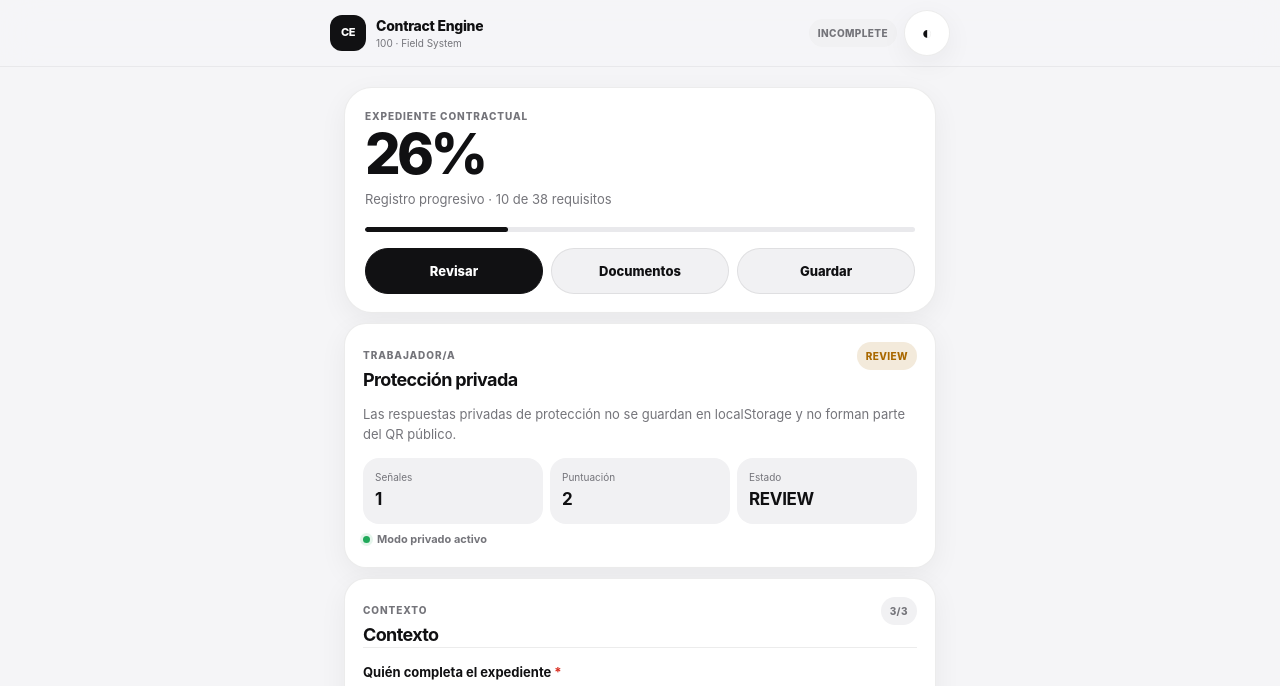
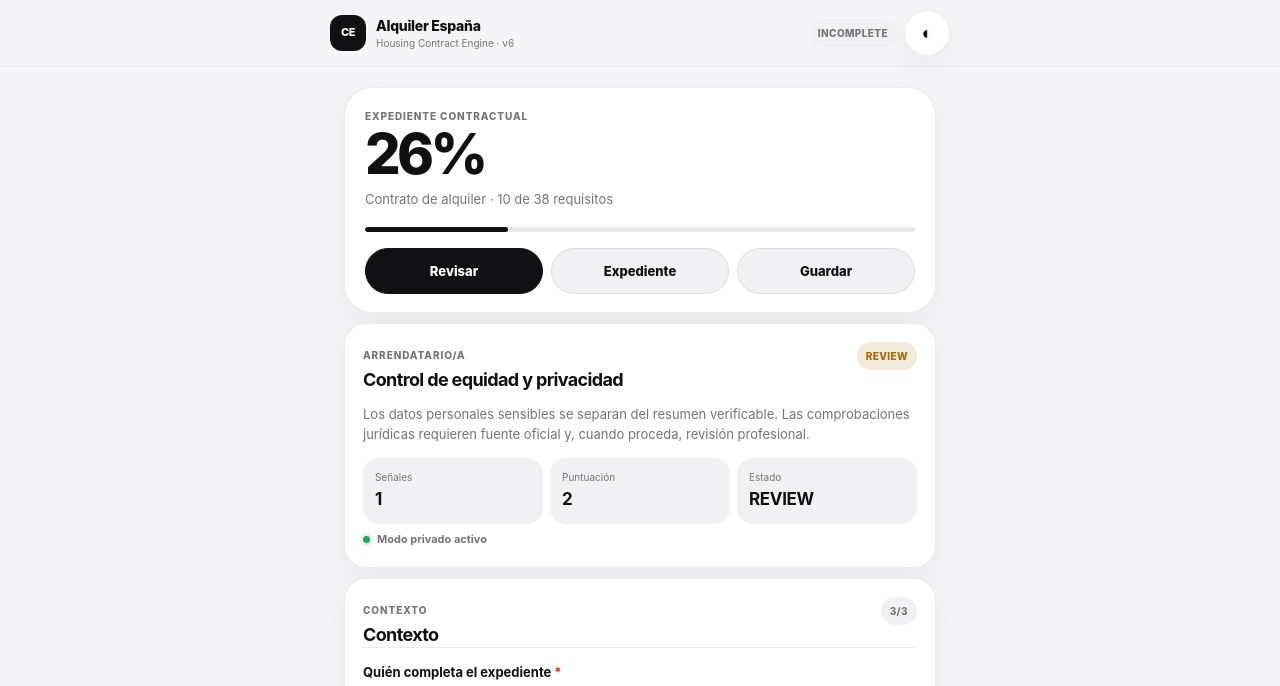
Before and after one commit to acastilloalejandro/-contract-engine-100, a website with bundled scripts: page index.html in a window 1280 px wide. Shown: the top 686 px of the page. Built offline with nearby package versions, Linux system fonts and the light colour scheme.

Commit message:
feat: rebrand UI for Spain housing rental

```diff
--- a/index.html
+++ b/index.html
@@ -15,15 +15,15 @@
 </head>
 <body>
 <div id="app" class="app-shell">
-<header class="topbar"><a class="brand" href="./" aria-label="Contract Engine 100"><span class="brand-mark" aria-hidden="true">CE</span><span><span class="brand-name">Contract Engine</span><span class="brand-sub">100 · Field System</span></span></a><div class="topbar-actions"><span id="stateBadge" class="pill">DRAFT</span><button id="themeBtn" class="icon-btn" type="button" aria-label="Cambiar tema">◐</button></div></header>
+<header class="topbar"><a class="brand" href="./" aria-label="Contract Engine 100"><span class="brand-mark" aria-hidden="true">CE</span><span><span class="brand-name">Alquiler España</span><span class="brand-sub">Housing Contract Engine · v6</span></span></a><div class="topbar-actions"><span id="stateBadge" class="pill">DRAFT</span><button id="themeBtn" class="icon-btn" type="button" aria-label="Cambiar tema">◐</button></div></header>
 <main class="world-content">
 <section id="formView" class="view" aria-labelledby="formTitle">
-<div class="world-hero"><div class="hero-kicker">EXPEDIENTE CONTRACTUAL</div><div id="progressValue" class="hero-value">0%</div><div id="formTitle" class="hero-sub">Registro progresivo · <span id="progressText">0 de 0 requisitos</span></div><div class="progress-track"><div id="progressBar" class="progress-bar"></div></div><div class="quick-actions"><button id="reviewBtn" class="quick-action primary" type="button">Revisar</button><button id="docsBtn" class="quick-action" type="button">Documentos</button><button id="saveBtn" class="quick-action" type="button">Guardar</button></div></div>
-<section class="privacy-card"><div class="section-head"><div><span class="eyebrow">TRABAJADOR/A</span><h2>Protección privada</h2></div><span id="riskPill" class="pill normal">NORMAL</span></div><p class="muted">Las respuestas privadas de protección no se guardan en localStorage y no forman parte del QR público.</p><div class="metric-grid"><div class="mini-card"><span>Señales</span><strong id="riskFlags">0</strong></div><div class="mini-card"><span>Puntuación</span><strong id="riskScore">0</strong></div><div class="mini-card"><span>Estado</span><strong id="riskState">NORMAL</strong></div></div><div class="privacy-state" role="status"><span class="status-dot" aria-hidden="true"></span>Modo privado activo</div></section>
+<div class="world-hero"><div class="hero-kicker">EXPEDIENTE CONTRACTUAL</div><div id="progressValue" class="hero-value">0%</div><div id="formTitle" class="hero-sub">Contrato de alquiler · <span id="progressText">0 de 0 requisitos</span></div><div class="progress-track"><div id="progressBar" class="progress-bar"></div></div><div class="quick-actions"><button id="reviewBtn" class="quick-action primary" type="button">Revisar</button><button id="docsBtn" class="quick-action" type="button">Expediente</button><button id="saveBtn" class="quick-action" type="button">Guardar</button></div></div>
+<section class="privacy-card"><div class="section-head"><div><span class="eyebrow">ARRENDATARIO/A</span><h2>Control de equidad y privacidad</h2></div><span id="riskPill" class="pill normal">NORMAL</span></div><p class="muted">Los datos personales sensibles se separan del resumen verificable. Las comprobaciones jurídicas requieren fuente oficial y, cuando proceda, revisión profesional.</p><div class="metric-grid"><div class="mini-card"><span>Señales</span><strong id="riskFlags">0</strong></div><div class="mini-card"><span>Puntuación</span><strong id="riskScore">0</strong></div><div class="mini-card"><span>Estado</span><strong id="riskState">NORMAL</strong></div></div><div class="privacy-state" role="status"><span class="status-dot" aria-hidden="true"></span>Modo privado activo</div></section>
 <div id="sections"></div>
-<section class="panel"><div class="section-head"><div><span class="eyebrow">CONTROL</span><h2>Listo para revisión</h2></div><span id="validationPill" class="pill good">0 errores</span></div><div id="validationSummary" class="summary-list"></div><button id="reviewBtnBottom" class="primary-btn" type="button">Revisar expediente</button><p id="saveState" class="microcopy">Borrador local listo.</p></section>
+<section class="panel"><div class="section-head"><div><span class="eyebrow">CONTROL</span><h2>Listo para revisión</h2></div><span id="validationPill" class="pill good">0 errores</span></div><div id="validationSummary" class="summary-list"></div><button id="reviewBtnBottom" class="primary-btn" type="button">Revisar contrato</button><p id="saveState" class="microcopy">Borrador local listo.</p></section>
 </section>
-<section id="reviewView" class="view hidden"><div class="world-section-title"><span class="eyebrow">REVIEW</span><h1>Centro de revisión</h1><p class="muted">Datos, documentos, diferencias y señales antes de preparar una firma.</p></div><div id="reviewSummary"></div><div id="reviewDocs"></div><div id="reviewDiff"></div><div class="panel"><div class="button-row"><button id="backFormBtn" class="secondary-btn" type="button">Volver</button><button id="prepareBtn" class="primary-btn" type="button">Preparar firma</button></div><p class="microcopy">Preparar firma no es firmar. La firma electrónica real requiere un proveedor o servidor.</p></div></section>
+<section id="reviewView" class="view hidden"><div class="world-section-title"><span class="eyebrow">REVIEW</span><h1>Revisión del alquiler</h1><p class="muted">Renta, garantías, gastos, documentación, cambios y controles legales antes de firmar.</p></div><div id="reviewSummary"></div><div id="reviewDocs"></div><div id="reviewDiff"></div><div class="panel"><div class="button-row"><button id="backFormBtn" class="secondary-btn" type="button">Volver</button><button id="prepareBtn" class="primary-btn" type="button">Preparar firma</button></div><p class="microcopy">Preparar firma no es firmar. La firma electrónica real requiere un proveedor o servidor.</p></div></section>
 <section id="protectedView" class="view hidden"><div class="world-section-title"><span class="eyebrow">PROTECTIVE GATE</span><h1>Revisión independiente necesaria</h1><p class="muted">Las señales detectadas bloquean el avance automático.</p></div><div id="protectedContent"></div><div class="panel"><button id="protectedBackBtn" class="primary-btn" type="button">Volver al expediente</button></div></section>
 <section id="signView" class="view hidden"><div class="world-section-title"><span class="eyebrow">SIGNATURE PREPARATION</span><h1>Preparar firma</h1><p class="muted">Se conserva la huella de la versión que se pretende firmar, sin simular una firma.</p></div><div id="signContent"></div><div class="panel button-stack"><button id="authBtn" class="primary-btn" type="button">Comprobar autenticación</button><button id="cancelSignBtn" class="secondary-btn" type="button">Volver</button><p id="authStatus" class="microcopy">Sin autenticación iniciada.</p></div></section>
 <section id="stateView" class="view hidden"><div class="world-hero"><div class="hero-kicker">ESTADO</div><div id="stateTitle" class="hero-value">DRAFT</div><div id="stateSub" class="hero-sub">Expediente local.</div></div><div id="stateCard"></div><div class="panel button-stack"><button id="newBtn" class="primary-btn" type="button">Nuevo expediente</button><a class="secondary-btn" href="./verify.html">Abrir verificación</a></div></section>
```
